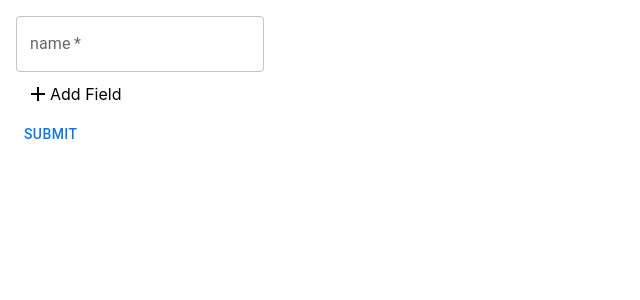
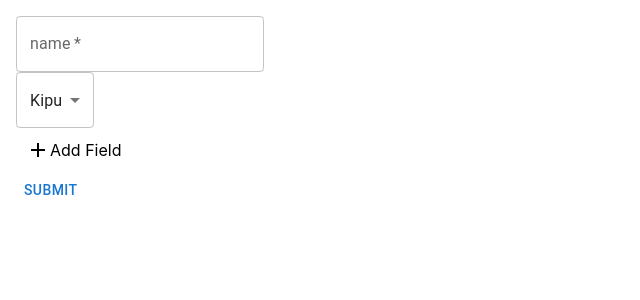
Before and after one commit to hagarr89/Dynamic-Note-Builder, a React (Create React App) app: page / in a window 1280 px wide. Shown: the top 300 px of the page, without its empty margins (0-640 px from the left). Built offline with nearby package versions, Linux system fonts and the light colour scheme.

Commit message:
fix config

```diff
--- a/src/components/NoteBuilder/CreateNote.tsx
+++ b/src/components/NoteBuilder/CreateNote.tsx
@@ -38,9 +38,8 @@ function CreateNote({
           name={"name"}
           onChange={(e) => handleChange(e)}
         />
-        {note?.fields?.length > 0 ? (
-          <SchemaClient fields={note?.fields} />
-        ) : null}
+
+        <SchemaClient fields={note?.fields} />
 
         <CreateFields
           fields={note?.fields ?? []}
--- a/src/components/NoteBuilder/SchemaClient.tsx
+++ b/src/components/NoteBuilder/SchemaClient.tsx
@@ -16,7 +16,6 @@ function SchemaClient({ fields }: { fields: IFiled[] }) {
   const [configurations, setConfigurations] = useState<IConfiguration | null>(
     null
   );
-  console.log("configurations", configurations);
 
   const options = Object.values(config);
   const fieldMap = fields?.map((field) => {
@@ -28,13 +27,6 @@ function SchemaClient({ fields }: { fields: IFiled[] }) {
     config["kipuConfig"]
   );
 
-  console.log(
-    "fieldMap",
-    fieldMap,
-    "selectedConfiguration",
-    selectedConfiguration
-  );
-
   const loadSchema = (selected: string) => {
     const clienConfig = getSchemaByClient(selected);
     setConfigurations({ ...clienConfig, ["fields"]: fieldMap });
@@ -43,7 +35,7 @@ function SchemaClient({ fields }: { fields: IFiled[] }) {
 
   useEffect(() => {
     loadSchema(selectedConfiguration);
-  }, []);
+  }, [fields]);
 
   const handleChange = (e) => {
     loadSchema(e.target.value);
```
